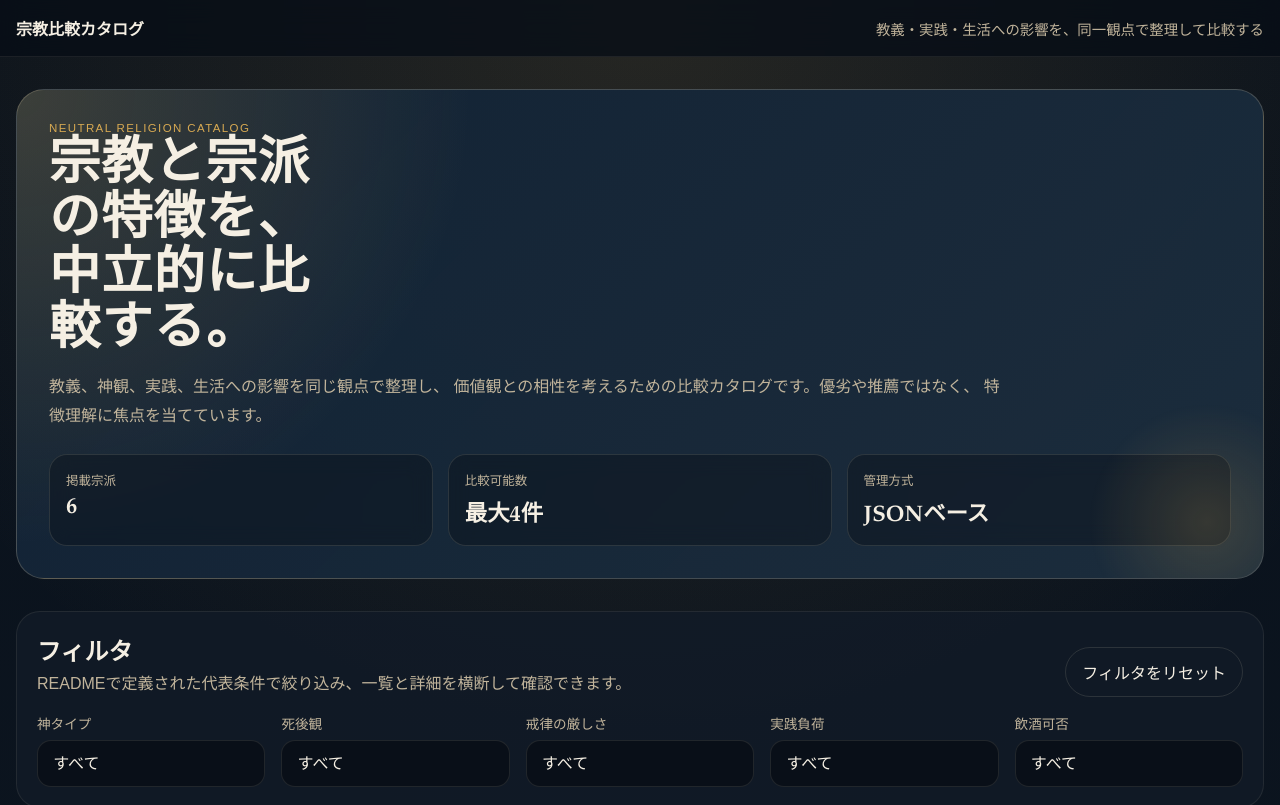
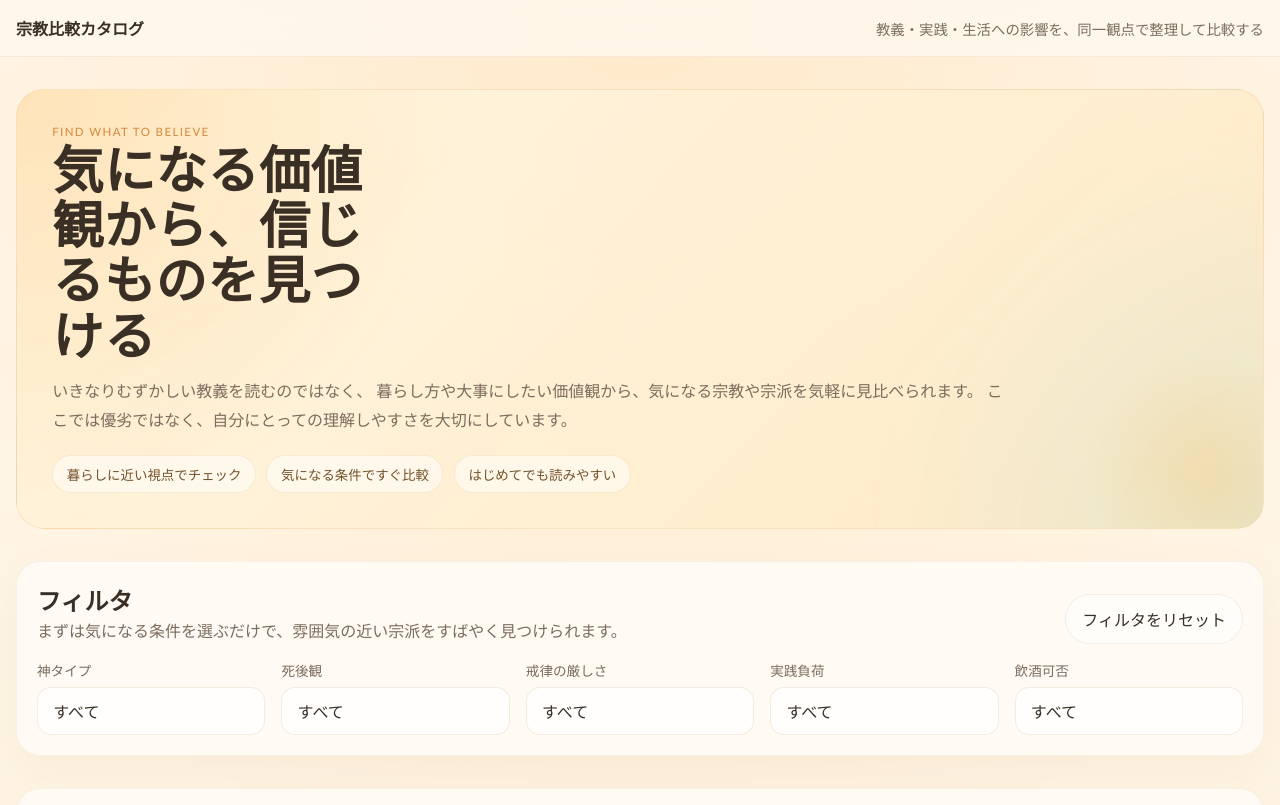
Before and after one commit to reload-co-jp/religion-catalog, a Next.js app: page / in a window 1280 px wide. Shown: the top 805 px of the page. Built offline with nearby package versions, Linux system fonts and the light colour scheme.

Commit message:
Change coloring and thema

```diff
--- a/app/reset.css
+++ b/app/reset.css
@@ -4,21 +4,22 @@
 }
 
 :root {
-  --bg: #09111b;
-  --panel: rgba(18, 27, 39, 0.88);
-  --panel-strong: #111a26;
-  --text: #f5efe3;
-  --muted: #c1b49b;
-  --accent: #d7a952;
-  --font-serif:
-    "Iowan Old Style", "Palatino Linotype", "Hiragino Mincho ProN", "Yu Mincho",
-    "Noto Serif JP", serif;
+  --bg: #f8f2e7;
+  --panel: rgba(255, 251, 245, 0.88);
+  --panel-strong: #fffaf1;
+  --text: #392f25;
+  --muted: #7b6d5e;
+  --accent: #d7893c;
   --font-sans:
-    "Avenir Next", "Hiragino Sans", "Yu Gothic", "Noto Sans JP", sans-serif;
+    "Trebuchet MS", "Avenir Next", "Hiragino Sans", "Yu Gothic",
+    "Noto Sans JP", sans-serif;
+  --font-display:
+    "Hiragino Maru Gothic ProN", "Arial Rounded MT Bold", "Avenir Next",
+    "Hiragino Sans", "Yu Gothic", "Noto Sans JP", sans-serif;
   background:
-    radial-gradient(circle at top, rgba(215, 169, 82, 0.14), transparent 28%),
-    linear-gradient(180deg, #09111b 0%, #0d1621 46%, #070d16 100%);
-  color-scheme: dark;
+    radial-gradient(circle at top, rgba(255, 194, 106, 0.26), transparent 30%),
+    linear-gradient(180deg, #fff7ec 0%, #fff2dd 48%, #f7ecdf 100%);
+  color-scheme: light;
   color: var(--text);
   font-family: var(--font-sans);
 }
@@ -28,6 +29,7 @@ html {
 }
 
 body {
+  font-family: var(--font-sans);
   min-height: 100dvh;
 }
 
@@ -50,8 +52,8 @@ textarea {
 
 .siteHeader {
   backdrop-filter: blur(12px);
-  background: rgba(7, 13, 22, 0.78);
-  border-bottom: 1px solid rgba(244, 232, 205, 0.08);
+  background: rgba(255, 248, 238, 0.82);
+  border-bottom: 1px solid rgba(203, 163, 112, 0.16);
   position: sticky;
   top: 0;
   z-index: 10;
@@ -77,7 +79,7 @@ textarea {
 }
 
 .siteFooter {
-  border-top: 1px solid rgba(244, 232, 205, 0.08);
+  border-top: 1px solid rgba(203, 163, 112, 0.16);
   color: var(--muted);
   font-size: 0.85rem;
   padding: 1rem 0 2rem;
--- a/components/catalog/catalog-app.module.css
+++ b/components/catalog/catalog-app.module.css
@@ -5,11 +5,12 @@
 
 .hero {
   background:
-    radial-gradient(circle at top left, rgba(215, 169, 82, 0.22), transparent 34%),
-    linear-gradient(135deg, rgba(17, 34, 52, 0.98), rgba(29, 46, 63, 0.94));
-  border: 1px solid rgba(214, 196, 164, 0.24);
+    radial-gradient(circle at top left, rgba(255, 201, 127, 0.42), transparent 34%),
+    radial-gradient(circle at bottom right, rgba(167, 221, 208, 0.28), transparent 30%),
+    linear-gradient(135deg, rgba(255, 246, 226, 0.96), rgba(255, 232, 196, 0.94));
+  border: 1px solid rgba(223, 176, 108, 0.22);
   border-radius: 28px;
-  padding: 2rem;
+  padding: 2.2rem;
   position: relative;
   overflow: hidden;
 }
@@ -21,14 +22,14 @@
   width: 15rem;
   height: 15rem;
   border-radius: 999px;
-  background: radial-gradient(circle, rgba(215, 169, 82, 0.18), transparent 70%);
+  background: radial-gradient(circle, rgba(255, 186, 92, 0.24), transparent 70%);
 }
 
 .heroTitle {
-  font-family: var(--font-serif);
+  font-family: var(--font-display);
   font-size: clamp(2rem, 4vw, 3.6rem);
   line-height: 1.08;
-  letter-spacing: 0.02em;
+  letter-spacing: 0.01em;
   margin-bottom: 0.75rem;
   max-width: 12ch;
 }
@@ -40,36 +41,26 @@
   max-width: 60rem;
 }
 
-.heroStats {
-  display: grid;
-  grid-template-columns: repeat(auto-fit, minmax(9rem, 1fr));
-  gap: 0.9rem;
-  margin-top: 1.5rem;
+.heroHighlights {
+  display: flex;
+  flex-wrap: wrap;
+  gap: 0.65rem;
+  margin-top: 1.25rem;
 }
 
-.stat {
-  backdrop-filter: blur(10px);
-  background: rgba(11, 18, 28, 0.46);
-  border: 1px solid rgba(244, 232, 205, 0.12);
-  border-radius: 18px;
-  padding: 1rem;
-}
-
-.statLabel {
-  color: var(--muted);
-  display: block;
-  font-size: 0.78rem;
-  margin-bottom: 0.35rem;
-}
-
-.statValue {
-  font-family: var(--font-serif);
-  font-size: 1.4rem;
+.heroPill {
+  background: rgba(255, 255, 255, 0.5);
+  border: 1px solid rgba(223, 176, 108, 0.22);
+  border-radius: 999px;
+  color: #72522c;
+  font-size: 0.84rem;
+  padding: 0.5rem 0.85rem;
 }
 
 .section {
   background: var(--panel);
-  border: 1px solid rgba(244, 232, 205, 0.08);
+  border: 1px solid rgba(210, 177, 129, 0.14);
+  box-shadow: 0 18px 40px rgba(171, 138, 89, 0.08);
   border-radius: 24px;
   padding: 1.25rem;
 }
@@ -83,7 +74,7 @@
 }
 
 .sectionTitle {
-  font-family: var(--font-serif);
+  font-family: var(--font-display);
   font-size: 1.5rem;
 }
 
@@ -111,8 +102,8 @@
 
 .select {
   appearance: none;
-  background: rgba(9, 15, 24, 0.9);
-  border: 1px solid rgba(244, 232, 205, 0.1);
+  background: rgba(255, 255, 255, 0.8);
+  border: 1px solid rgba(210, 177, 129, 0.24);
   border-radius: 14px;
   color: var(--text);
   font: inherit;
@@ -127,9 +118,10 @@
 
 .card {
   background:
-    linear-gradient(180deg, rgba(30, 41, 56, 0.96), rgba(15, 21, 30, 0.98));
-  border: 1px solid rgba(244, 232, 205, 0.08);
+    linear-gradient(180deg, rgba(255, 252, 247, 0.98), rgba(252, 245, 235, 0.98));
+  border: 1px solid rgba(210, 177, 129, 0.16);
   border-radius: 22px;
+  box-shadow: 0 14px 30px rgba(171, 138, 89, 0.08);
   display: grid;
   gap: 1rem;
   padding: 1rem;
@@ -151,7 +143,7 @@
 }
 
 .cardTitle {
-  font-family: var(--font-serif);
+  font-family: var(--font-display);
   font-size: 1.35rem;
 }
 
@@ -169,10 +161,10 @@
 }
 
 .chip {
-  background: rgba(215, 169, 82, 0.12);
-  border: 1px solid rgba(215, 169, 82, 0.18);
+  background: rgba(255, 225, 184, 0.52);
+  border: 1px solid rgba(223, 176, 108, 0.22);
   border-radius: 999px;
-  color: #f5d796;
+  color: #7a572a;
   font-size: 0.8rem;
   padding: 0.35rem 0.7rem;
 }
@@ -205,15 +197,15 @@
 }
 
 .button {
-  background: linear-gradient(135deg, #d7a952, #e7c47a);
+  background: linear-gradient(135deg, #f1b457, #ffd28e);
   border: none;
   color: #2a2113;
   font-weight: 600;
 }
 
 .buttonGhost {
-  background: transparent;
-  border: 1px solid rgba(244, 232, 205, 0.12);
+  background: rgba(255, 255, 255, 0.58);
+  border: 1px solid rgba(210, 177, 129, 0.2);
   color: var(--text);
 }
 
@@ -235,14 +227,14 @@
 }
 
 .detailPanel {
-  background: rgba(10, 15, 24, 0.78);
-  border: 1px solid rgba(244, 232, 205, 0.08);
+  background: rgba(255, 252, 247, 0.82);
+  border: 1px solid rgba(210, 177, 129, 0.14);
   border-radius: 20px;
   padding: 1rem;
 }
 
 .detailHeading {
-  font-family: var(--font-serif);
+  font-family: var(--font-display);
   font-size: 1.15rem;
   margin-bottom: 0.8rem;
 }
@@ -277,7 +269,7 @@
 
 .table th,
 .table td {
-  border-bottom: 1px solid rgba(244, 232, 205, 0.08);
+  border-bottom: 1px solid rgba(210, 177, 129, 0.14);
   padding: 0.85rem;
   text-align: left;
   vertical-align: top;
@@ -290,7 +282,7 @@
 }
 
 .empty {
-  border: 1px dashed rgba(244, 232, 205, 0.14);
+  border: 1px dashed rgba(210, 177, 129, 0.22);
   border-radius: 20px;
   color: var(--muted);
   padding: 1.25rem;
--- a/components/catalog/catalog-app.tsx
+++ b/components/catalog/catalog-app.tsx
@@ -168,26 +168,17 @@ export const CatalogApp = ({ records }: CatalogAppProps) => {
   return (
     <div className={styles.page}>
       <section className={styles.hero}>
-        <p className={styles.eyebrow}>Neutral Religion Catalog</p>
-        <h1 className={styles.heroTitle}>宗教と宗派の特徴を、中立的に比較する。</h1>
+        <p className={styles.eyebrow}>Find what to believe</p>
+        <h1 className={styles.heroTitle}>気になる価値観から、信じるものを見つける</h1>
         <p className={styles.heroText}>
-          教義、神観、実践、生活への影響を同じ観点で整理し、
-          価値観との相性を考えるための比較カタログです。優劣や推薦ではなく、
-          特徴理解に焦点を当てています。
+          いきなりむずかしい教義を読むのではなく、
+          暮らし方や大事にしたい価値観から、気になる宗教や宗派を気軽に見比べられます。
+          ここでは優劣ではなく、自分にとっての理解しやすさを大切にしています。
         </p>
-        <div className={styles.heroStats}>
-          <div className={styles.stat}>
-            <span className={styles.statLabel}>掲載宗派</span>
-            <strong className={styles.statValue}>{records.length}</strong>
-          </div>
-          <div className={styles.stat}>
-            <span className={styles.statLabel}>比較可能数</span>
-            <strong className={styles.statValue}>最大4件</strong>
-          </div>
-          <div className={styles.stat}>
-            <span className={styles.statLabel}>管理方式</span>
-            <strong className={styles.statValue}>JSONベース</strong>
-          </div>
+        <div className={styles.heroHighlights}>
+          <span className={styles.heroPill}>暮らしに近い視点でチェック</span>
+          <span className={styles.heroPill}>気になる条件ですぐ比較</span>
+          <span className={styles.heroPill}>はじめてでも読みやすい</span>
         </div>
       </section>
 
@@ -196,7 +187,7 @@ export const CatalogApp = ({ records }: CatalogAppProps) => {
           <div>
             <h2 className={styles.sectionTitle}>フィルタ</h2>
             <p className={styles.sectionText}>
-              READMEで定義された代表条件で絞り込み、一覧と詳細を横断して確認できます。
+              まずは気になる条件を選ぶだけで、雰囲気の近い宗派をすばやく見つけられます。
             </p>
           </div>
           <button
@@ -237,7 +228,7 @@ export const CatalogApp = ({ records }: CatalogAppProps) => {
           <div>
             <h2 className={styles.sectionTitle}>宗派一覧</h2>
             <p className={styles.sectionText}>
-              {filteredRecords.length}件を表示中。カードから詳細表示でき、下部の比較表に同じ条件の宗派が並びます。
+              {filteredRecords.length}件を表示中。気になる宗派から詳細を開き、同じ条件の違いをそのまま比べられます。
             </p>
           </div>
         </div>
```
Also changed, not shown: app/religions/[id]/page.tsx (+6 -2 lines).
